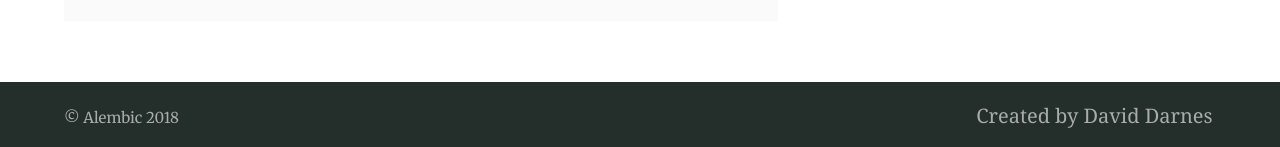
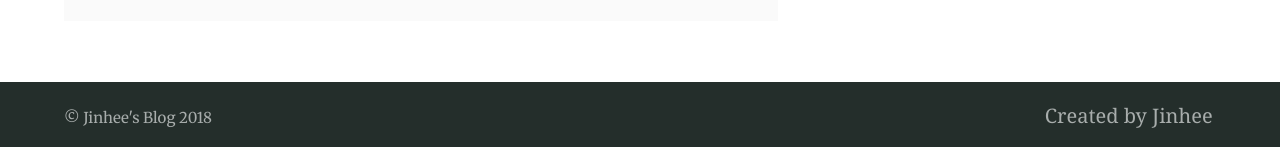
Before and after one commit to JinheeC/JinheeC.github.io, a Jekyll site: the page built from about.md, in a window 1280 px wide and 900 px high, scrolled down 6349 px, cut to the strip 489-900 px from the top of the window. Shown: the part 261-408 px from the top of the strip. Built offline with Jekyll 4.4.1, drawn with Linux system fonts in a browser that asks for light colours; our own code applies the rules of GitHub Pages for plain Markdown files; some of the changed text lies outside the part shown.

Commit message:
add config

```diff
--- a/_config.yml
+++ b/_config.yml
@@ -32,27 +32,25 @@ plugins:
 - jemoji
 
 # 3. Gem settings
-paginate: 2 # jekyll-paginate > items per page
+paginate: 3 # jekyll-paginate > items per page
 paginate_path: blog/page:num # jekyll-paginate > blog page
 jekyll-mentions: https://twitter.com # jekyll-mentions > service used when @replying
 twitter:
-  username: DavidDarnes # jekyll-seo-tag > Owners twitter username
-author: DavidDarnes # jekyll-seo-tag > default author
+  username: jinheeway # jekyll-seo-tag > Owners twitter username
+author: jinheeway # jekyll-seo-tag > default author
 social: # jekyll-seo-tag > social overrides
   name: David Darnes # jekyll-seo-tag > real name
   links:  # jekyll-seo-tag > social aliases (sameAs)
-    - https://twitter.com/DavidDarnes
-    - https://www.facebook.com/daviddarnes
-    - https://www.linkedin.com/in/daviddarnes
-    - https://plus.google.com/+DavidDarnes
-    - https://github.com/daviddarnes
+    - https://twitter.com/jinheeway
+    - https://www.linkedin.com/in/jinhee-chung
+    - https://github.com/JinheeC
 
 # 4. Jekyll settings
 sass:
   style: compressed # Style compression
 permalink: pretty  # Permalink style (/YYYY/MM/DD/page-name/)
 excerpt_separator: <!-- more --> # Marks end of excerpt in posts
-timezone: Europe/London # Timezone for blog posts and alike
+timezone: Asia/Seoul # Timezone for blog posts and alike
 
 # 5. Collections
 collections:
@@ -75,15 +73,15 @@ defaults:
 # 7. Site settings
 encoding: utf-8 # Make sure the encoding is right
 lang: en-GB # Set the site language
-title: "Alembic" # Site name or title, also used in jekyll-seo-tag
+title: "Jinhee's Blog" # Site name or title, also used in jekyll-seo-tag
 logo: "/assets/logo.svg" # Site logo, also used in jekyll-seo-tag
 description: "Alembic is a starting point for Jekyll projects. Rather than starting from scratch, this boilerplate is designed to get the ball rolling immediately" # Site description and default description, also used in jekyll-seo-tag
-url: "https://alembic.darn.es" # Site url, also used in jekyll-seo-tag
+url: "https://jinheec.github.io" # Site url, also used in jekyll-seo-tag
 baseurl: ""
-repo: "https://github.com/daviddarnes/alembic"
-email: "me@daviddarnes.com"
+repo: "https://github.com/jinheec/jinheec.github.io"
+email: "jinheeway@gmail.com"
 # disqus: "alembic-1" # Blog post comments, uncomment the option and set the site ID from your Disqus account
-avatarurl: "https://www.gravatar.com/avatar/6c0377abcf4da91cdd35dea4554b2a4c" # Uses avatars for favicons to get multple sites, eg Gravatar, Twitter, GitHub
+avatarurl: "https://monosnap.com/file/ftiKiBnH03fUZro22qdiPVvwPUhtOx" # Uses avatars for favicons to get multple sites, eg Gravatar, Twitter, GitHub
 # google_analytics: ''
 # service_worker: false # Will turn off the service worker if set to false
 css_inline: true # Will insert all styles into a single <style> block in the <head> element and remove the style <link> reference
@@ -91,29 +89,29 @@ css_inline: true # Will insert all styles into a single <style> block in the <he
 # 8. Site navigation
 navigation_header:
   Home: /
-  Elements: /elements/
+  About Me: /about/
   Blog: /blog/
   Categories: /categories/
   Search: /search/
-  Fork Alembic: https://github.com/daviddarnes/alembic
+#  Fork Alembic: https://github.com/daviddarnes/alembic
 
 navigation_footer:
-  Created by David Darnes: https://darn.es
+  Created by Jinhee: https://jinheec.github.io/about/
 
 social_links: # Appears in sidebar. Set the urls then uncomment and comment out as desired
-  Twitter: https://twitter.com/DavidDarnes
-  LinkedIn: https://www.linkedin.com/in/daviddarnes
-  Google+: https://plus.google.com/+DavidDarnes
-  GitHub: https://github.com/daviddarnes
-  link: https://darn.es
+  Twitter: https://twitter.com/jinheeway
+  LinkedIn: https://www.linkedin.com/in/jinhee-chung
+  GitHub: https://github.com/JinheeC
   RSS: /feed.xml
+  #  Google+: https://plus.google.com/+DavidDarnes
+#  link: https://darn.es
 
 sharing_links: # Appear at the bottom of single blog posts, uncomment and comment out as desired. Colours set the button colour
   Twitter: "#0d94e7"
-  facebook: "#3B5998"
-  Google+: "#DC4E41"
+  LinkedIn: "#0077B5"
+  #facebook: "#3B5998"
+  #  Google+: "#DC4E41"
   # Pinterest: "#BD081C"
-  # LinkedIn: "#0077B5"
   # tumblr: "#36465D"
   # Reddit: "#FF4500"
   # Hacker News: "#ff6600"
```
Also changed, not shown: about.md (renamed from elements.md).
